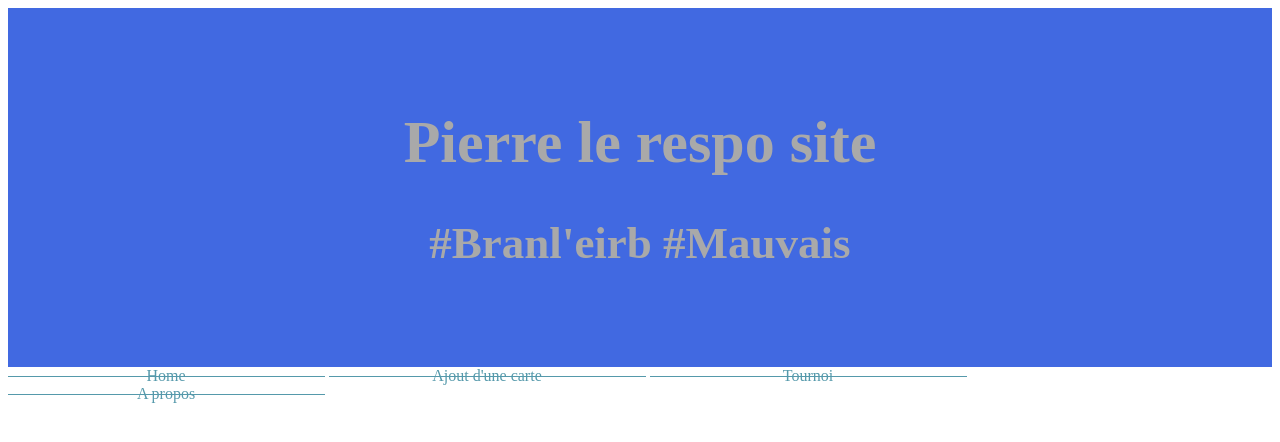
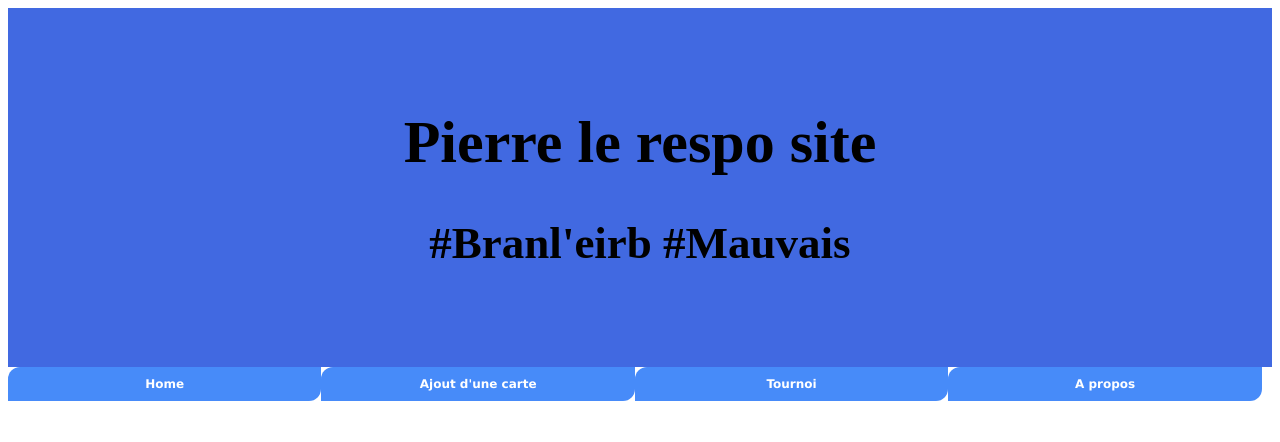
Before and after one commit to Azzameen/database_learning, a PHP site: page /Header.php in a window 1280 px wide. Shown: the top 442 px of the page. Run offline with PHP 8.4, Linux system fonts and the light colour scheme.

Commit message:
site 1.0

```diff
--- a/Style.css
+++ b/Style.css
@@ -2,7 +2,7 @@
   padding: 60px;
   text-align: center;
   background-color: #4169E1;
-  color: #A9A9A9;
+  color: Black;
   font-size: 30px;
 }
 nav ul{
@@ -11,15 +11,16 @@ nav ul{
   list-style-type: none;
 }
 nav li{
-  display: inline-block;
-  width: 25%;
-  height: 5%;
-  margin: 0px;
-  padding: 0px;
-  background-color: #5599ab;
-  border-right: 1px solid #5599ab;
+  border-radius:12px 0 12px 0;
+	background: #478bf9;
+	border:none;
+	color:#fff;
+	font:bold 12px Verdana;
+  padding: 10px 24px;
   text-align: center;
-  line-height: 5%;
+  width: 21%;
+  position: center;
+  float: left;
 }
 nav li: hover{
   background-color: #111FFF;
@@ -27,5 +28,5 @@ nav li: hover{
 nav li a{
   display: block;
   text-decoration: none;
-  color:#5599ab;
+  color:white;
 }
--- /dev/null
+++ b/index.php
@@ -0,0 +1,5 @@
+<?php include "Header.php"; ?>
+<div class="content">
+  <h1> Bonjour à tous les amis !!</h1>
+  <p> Coucou</p>
+</div>
```
